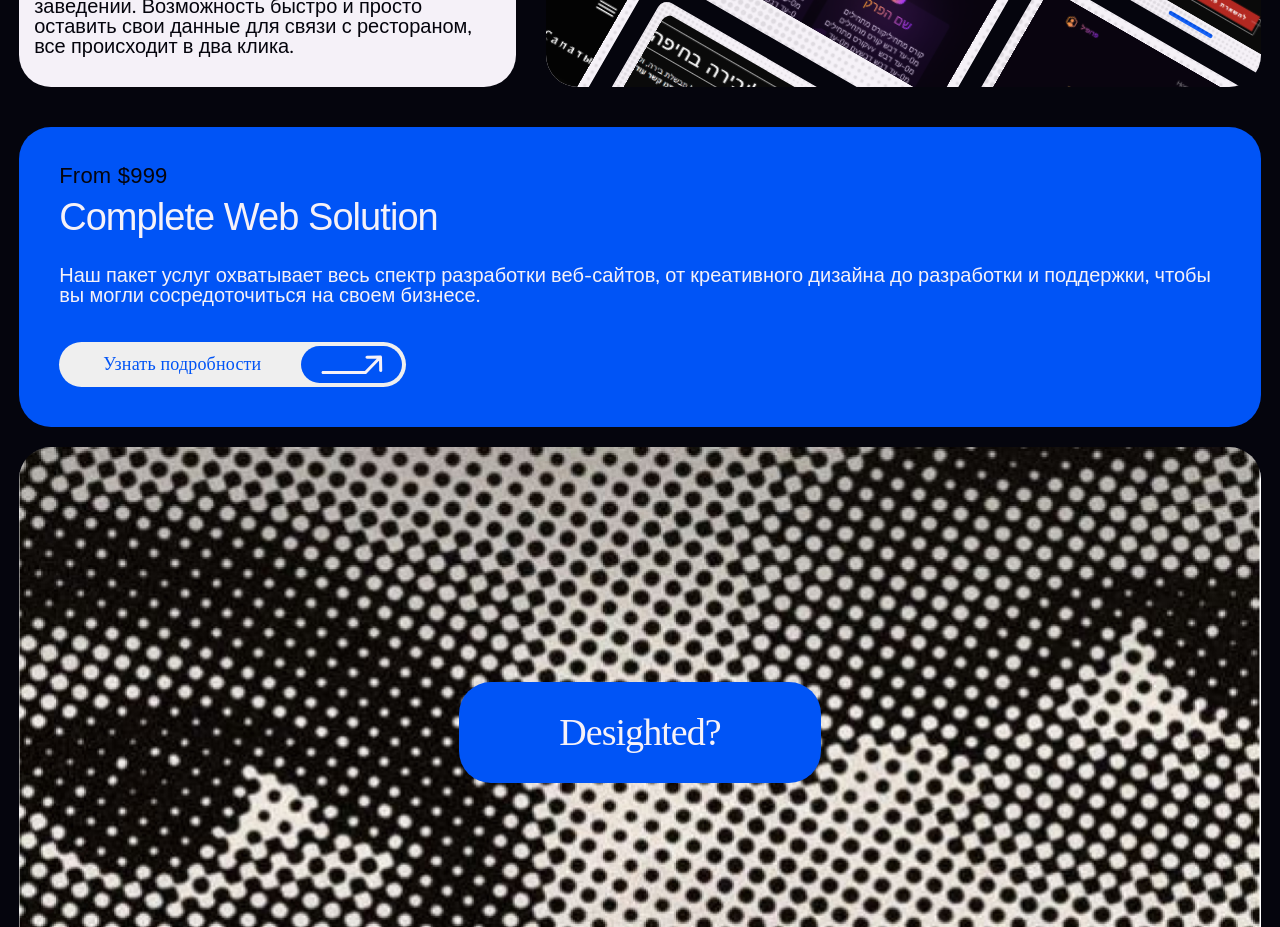
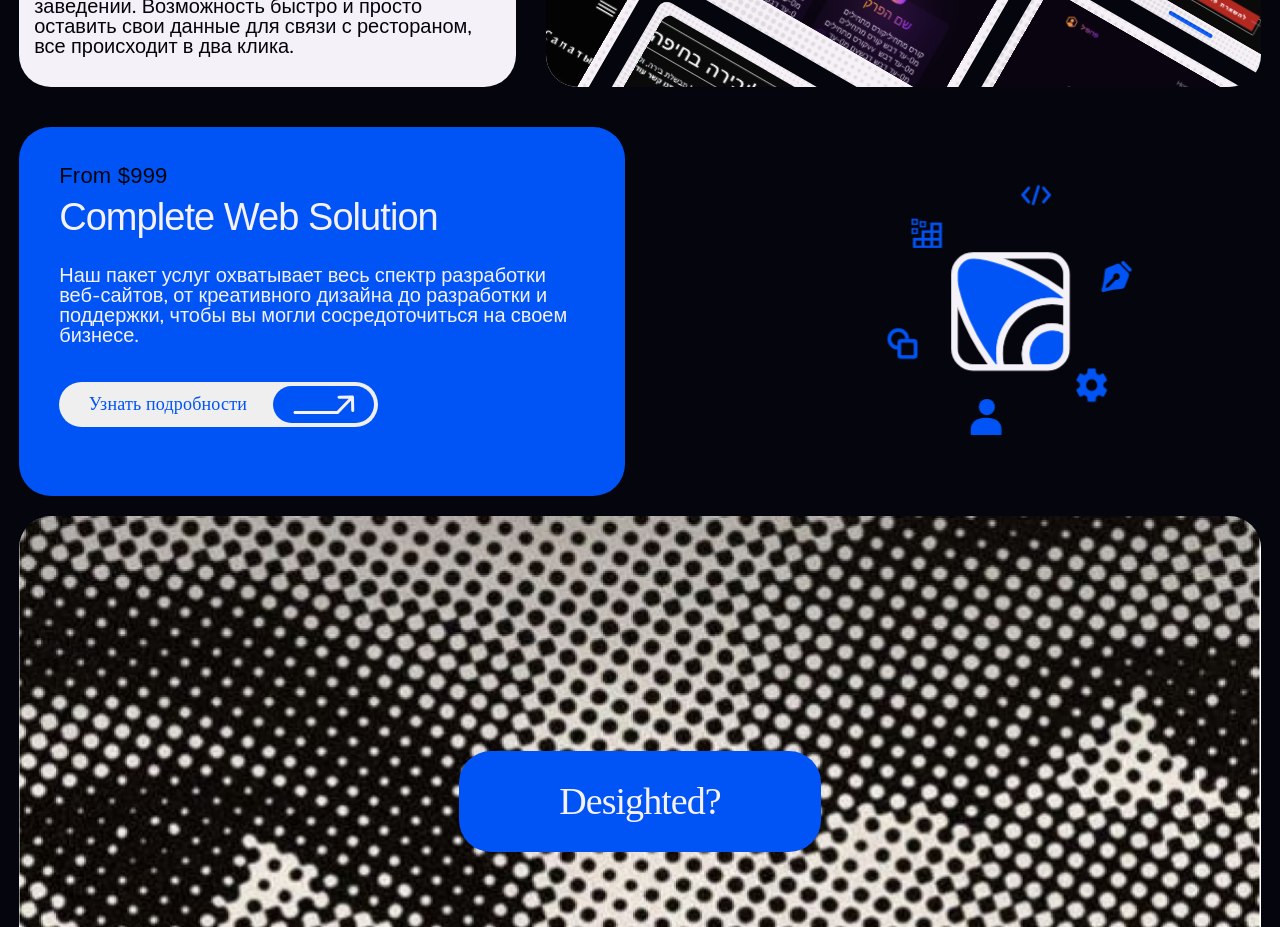
Before and after one commit to matveisch/desight, a Next.js app: page / in a window 1280 px wide. Shown: the part 2020-2947 px from the top of the page. Built offline with nearby package versions, Linux system fonts and the light colour scheme; a web font is replaced by a local one.

Commit message:
"Updated CSS rules and components structure for responsiveness"

```diff
--- a/src/components/CompleteDescription/CompleteDescription.module.scss
+++ b/src/components/CompleteDescription/CompleteDescription.module.scss
@@ -35,7 +35,7 @@
       font-weight: 400;
       line-height: 83%;
       letter-spacing: 0.18px;
-      margin: 0 40px;
+      margin: 0 2vw;
     }
   }
 
--- a/src/sections/CompleteSolution/CompleteSolution.module.scss
+++ b/src/sections/CompleteSolution/CompleteSolution.module.scss
@@ -1,2 +1,24 @@
 .completeSolution {
+  .header {
+    display: grid;
+    grid-auto-columns: 1fr;
+    grid-template-columns: 1fr 1fr 1fr 1fr 1fr 1fr 1fr 1fr 1fr 1fr 1fr 1fr;
+    grid-template-rows: 1fr;
+    gap: 0 30px;
+    grid-template-areas: 'one one one one one one . two two two two two';
+
+    div:first-child {
+      grid-area: one;
+    }
+
+    div:last-child {
+      grid-area: two;
+      max-width: 369px;
+    }
+
+    @media (max-width: 768px) {
+      display: flex;
+      flex-direction: column;
+    }
+  }
 }
--- a/src/sections/CompleteSolution/CompleteSolution.tsx
+++ b/src/sections/CompleteSolution/CompleteSolution.tsx
@@ -1,10 +1,14 @@
 import styles from './CompleteSolution.module.scss';
 import CompleteDescription from '@components/CompleteDescription/CompleteDescription';
+import { SpinAnimation } from '@components/spinAnimation/SpinAnimation';
 
 export default function CompleteSolution() {
   return (
     <div className={styles.completeSolution}>
-      <CompleteDescription />
+      <div className={styles.header}>
+        <CompleteDescription />
+        <SpinAnimation />
+      </div>
     </div>
   );
 }
```
